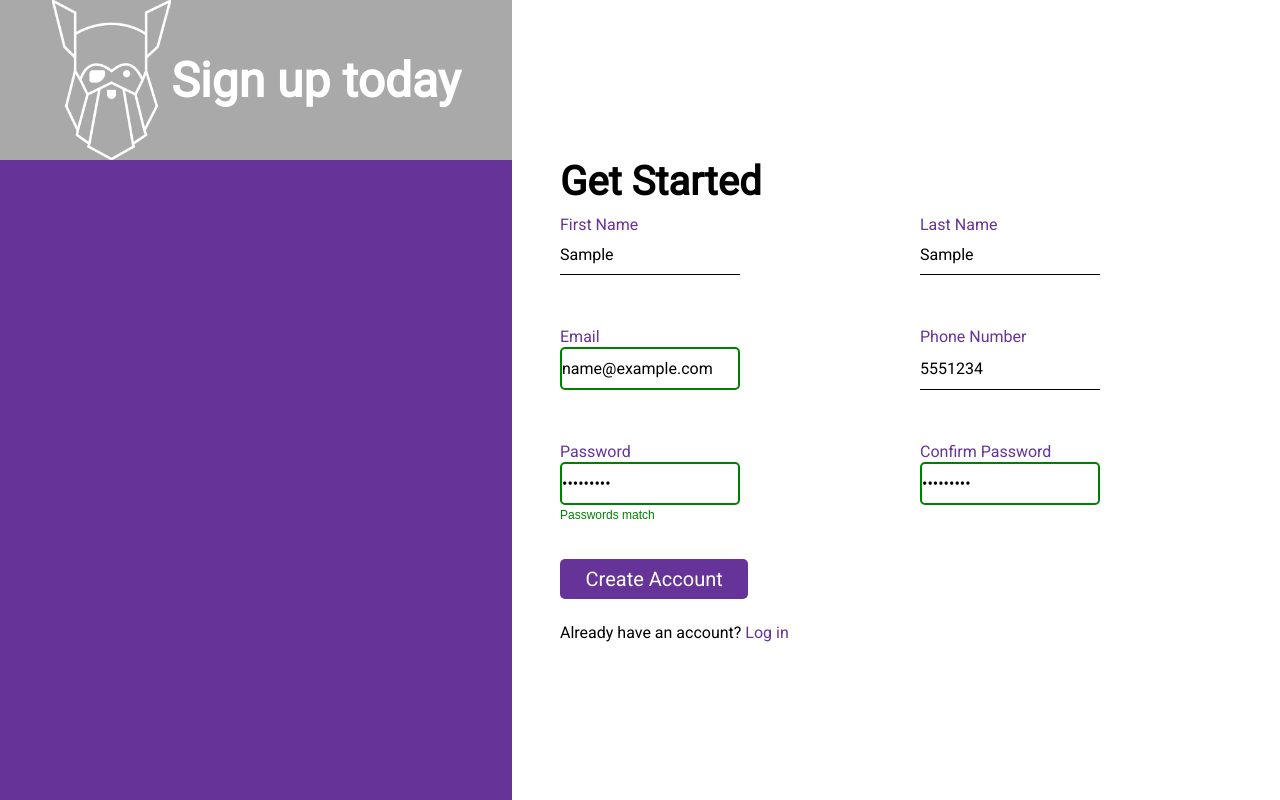
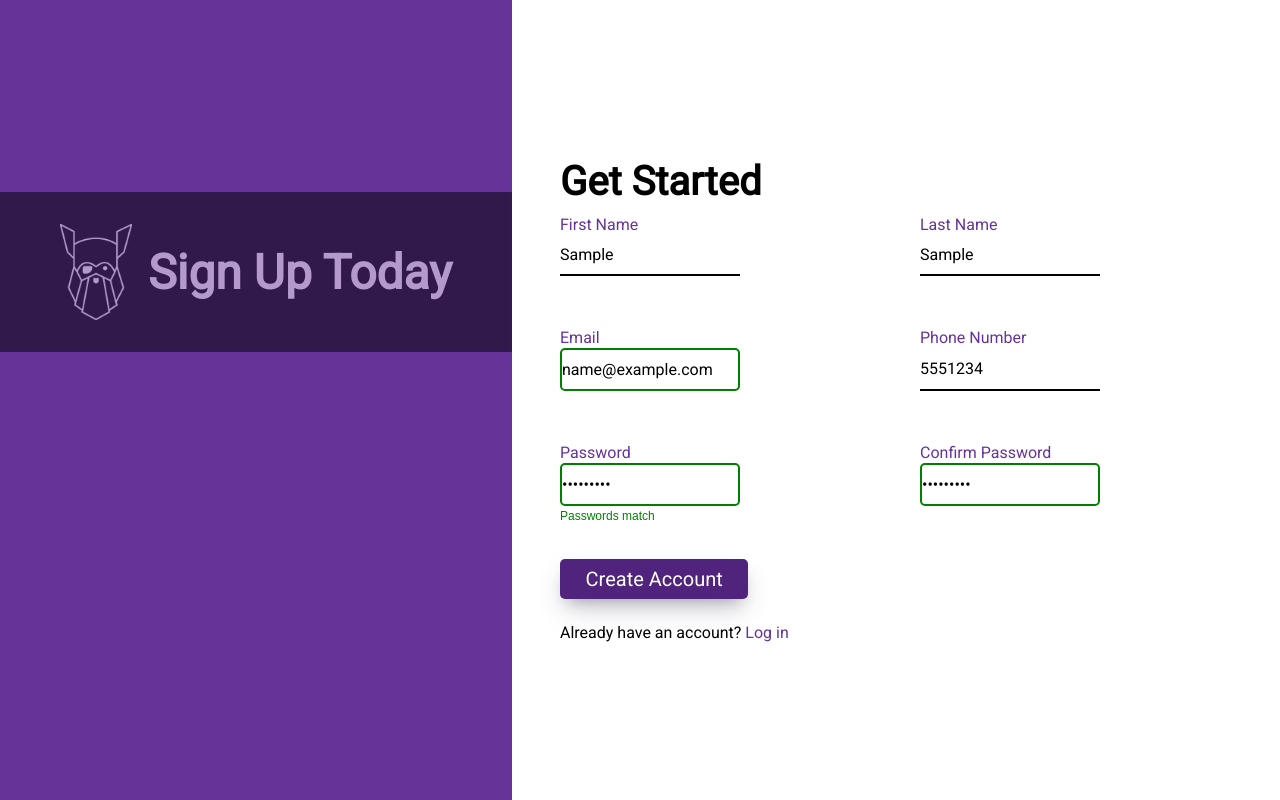
Before and after one commit to becks-tech/signup-form, a plain HTML site: page index.html in a window 1280 px wide. Both pictures are taken after typing "Sample", "Sample", "name@example.com", "5551234", "Sample123", "Sample123" into the empty fields and a click on the button "Create Account". Drawn offline with Linux system fonts and the light colour scheme.

Commit message:
Change position of logo

```diff
--- a/index.html
+++ b/index.html
@@ -45,7 +45,7 @@
                 <div class="input-container">
                     <input type="password" id="password" name="password" required>
                     <label for="password">Password</label>
-                    <div class="errorPW"></div>
+                    <div class="error errorPW"></div>
                 </div>
                 <div class="input-container">
                     <input type="password" id="confirm-password" name="confirm-password" required>
--- a/styles.css
+++ b/styles.css
@@ -19,16 +19,19 @@
     justify-content: center;
     width: 100%;
     height: 20%;
-    background-color: darkgray;
+    background-color: black;
+    opacity: 0.5;
+    position: relative;
+    top: 12rem;
 }
 .logo-container img {
-    height: 100%;
-
+    height: 60% ;
+    padding-right: 1rem;
 }
-h2 {
+.logo-container h2 {
     color: #fff;
-    font-size: clamp(1.5rem, 5vw, 3rem)
-
+    font-size: clamp(1.5rem, 5vw, 3rem);
+    text-transform: capitalize;
 }
 
 .form-container {
@@ -46,19 +49,22 @@ h2 {
 form, .input-container {
     display: grid;
     grid-template-columns: repeat(2, 1fr);
+
 }
 .form-container .input-container {
     position:relative;
     margin-bottom: 4.5rem;
+
 }
 .form-container .input-container input {
     width: 100%;
     padding: 10px 0;
     font-size: 16px;
     border: none;
-    border-bottom: 1px solid black;
+    border-bottom: 2px solid black;
     outline: none;
     background: transparent;
+
 }
 .form-container .input-container label {
     position: absolute;
@@ -81,8 +87,8 @@ form, .input-container {
     border-radius: 5px;
 }
 
-.form-container .input-container input:focus:invalid:required{
-    border: 2px solid red;
+.form-container .input-container input:focus:required{
+    border: 2px solid rgb(85, 139, 255);
     border-radius: 5px;
 }
 
@@ -90,7 +96,7 @@ form, .input-container {
     border: 2px solid green;
     border-radius: 5px;
 }
-.errorPW {
+.errorPW, .error {
     visibility: hidden;
     position: absolute;
     top: 42px;
@@ -114,6 +120,15 @@ form, .input-container {
     border: none;
     border-radius: 5px;
     cursor: pointer;
+}
+.btn-container button:hover {
+    background-color: rgb(80, 36, 124);
+}
+
+.btn-container button:focus {
+    background-color: rgb(80, 36, 124);
+    box-shadow: rgba(50, 50, 93, 0.25) 0px 13px 27px -5px, rgba(0, 0, 0, 0.3) 0px 8px 16px -8px;
+
 }
 
 a {
```
